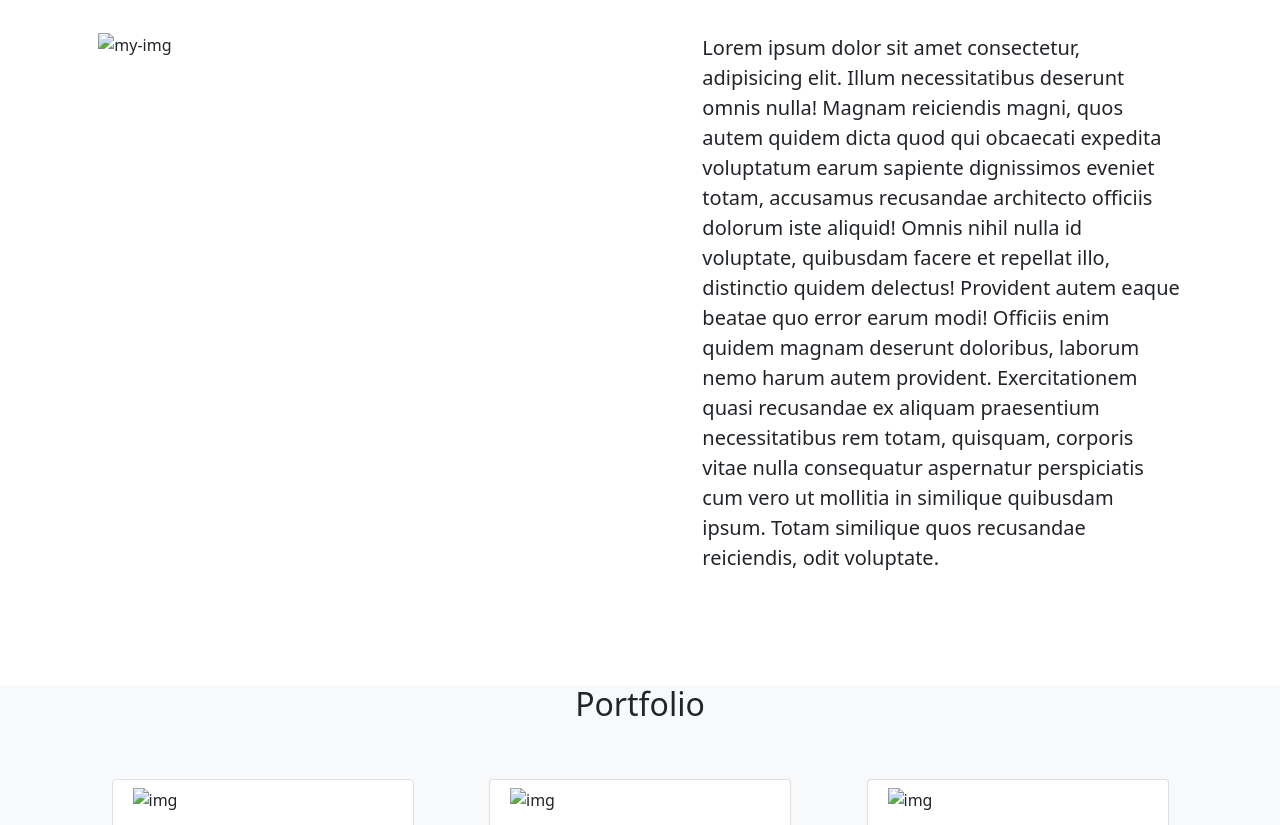
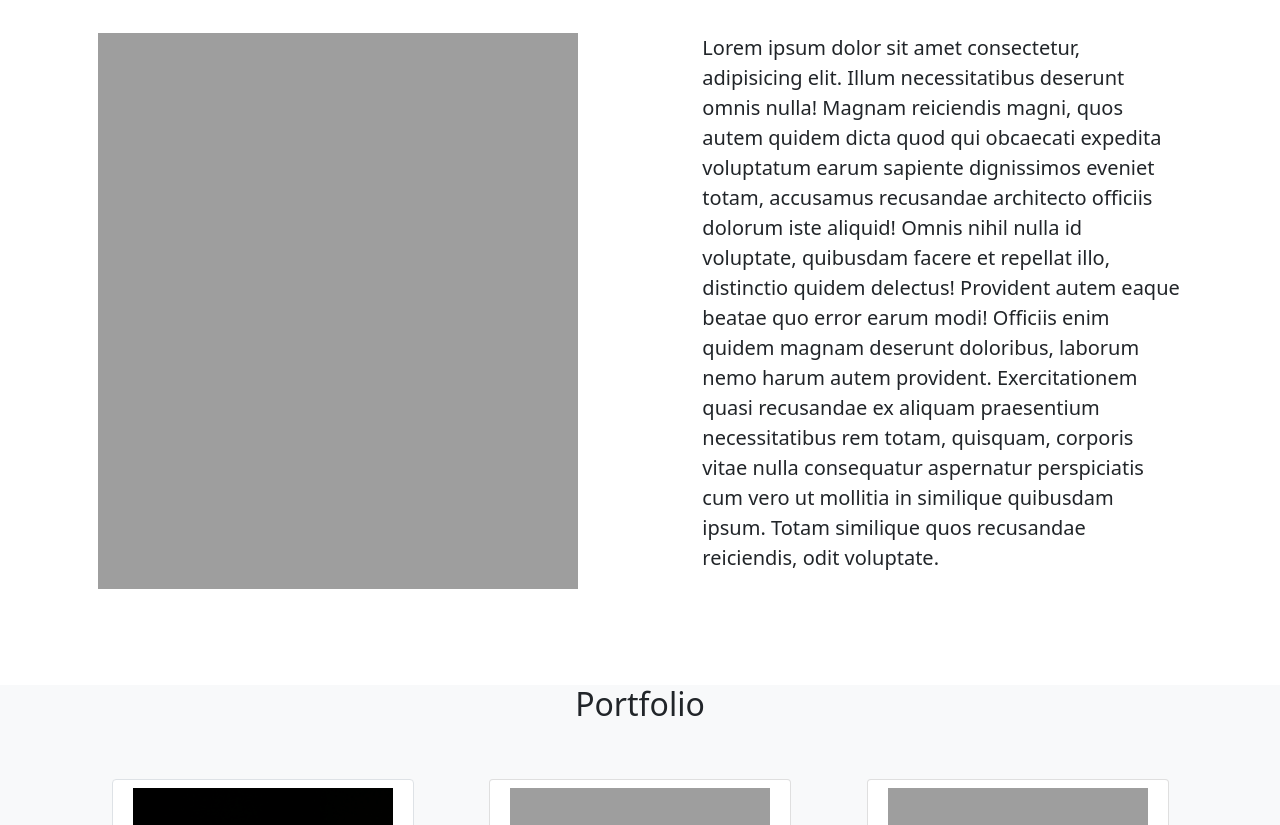
Before and after one commit to adarsh1511/bs-portfolio, a plain HTML site: page index.html in a window 1280 px wide. Shown: the part 395-1220 px from the top of the page. Drawn offline with nearby package versions, Linux system fonts and the light colour scheme; the site is published under a folder, as on GitHub Pages, so addresses that start at the root find nothing.

Commit message:
Updated images

```diff
--- a/index.html
+++ b/index.html
@@ -6,7 +6,7 @@
     <meta name="viewport" content="width=device-width, initial-scale=1.0">
     <link href="https://cdn.jsdelivr.net/npm/bootstrap@5.0.2/dist/css/bootstrap.min.css" rel="stylesheet"
         integrity="sha384-EVSTQN3/azprG1Anm3QDgpJLIm9Nao0Yz1ztcQTwFspd3yD65VohhpuuCOmLASjC" crossorigin="anonymous">
-    <title>Document</title>
+    <title>Portfolio</title>
 </head>
 
 <body>
@@ -42,7 +42,7 @@
     <section class="mt-5">
         <h2 class="text-center">About Me</h2>
         <div class="p-5 row justify-content-around">
-            <img width="500px" class="col-12 col-md-5" src="/samuel-raita-RiDxDgHg7pw-unsplash.jpg" alt="my-img">
+            <img width="500px" class="col-12 col-md-5" src="./samuel-raita-RiDxDgHg7pw-unsplash.jpg" alt="my-img">
             <p class="col-12 col-md-5 fs-5">Lorem ipsum dolor sit amet consectetur, adipisicing elit. Illum necessitatibus deserunt
                 omnis nulla!
                 Magnam reiciendis magni, quos autem quidem dicta quod qui obcaecati expedita voluptatum earum sapiente
@@ -59,7 +59,7 @@
         <h2 class="text-center">Portfolio</h2>
         <div class="row p-5 justify-content-evenly">
             <div class="card col-12 col-sm-6 col-md-4 col-lg-3 border">
-                <img class="p-2" src="/ales-nesetril-Im7lZjxeLhg-unsplash.jpg" alt="img">
+                <img class="p-2" src="./ales-nesetril-Im7lZjxeLhg-unsplash.jpg" alt="img">
                 <div class="p-2">
                     <h2>Project 1</h2>
                     <p>Lorem ipsum dolor sit amet consectetur adipisicing elit. Quod, quam.</p>
@@ -67,7 +67,7 @@
                 </div>
             </div>
             <div class="card col-12 col-sm-6 col-md-4 col-lg-3">
-                <img class="p-2" src="/luca-bravo-XJXWbfSo2f0-unsplash.jpg" alt="img">
+                <img class="p-2" src="./luca-bravo-XJXWbfSo2f0-unsplash.jpg" alt="img">
                 <div class="p-2">
                     <h2>Project 2</h2>
                     <p>Lorem ipsum dolor sit amet consectetur adipisicing elit. Quod, quam.</p>
@@ -75,7 +75,7 @@
                 </div>
             </div>
             <div class="card col-12 col-sm-6 col-md-4 col-lg-3">
-                <img class="p-2" src="/alexandre-debieve-FO7JIlwjOtU-unsplash.jpg" alt="img">
+                <img class="p-2" src="./alexandre-debieve-FO7JIlwjOtU-unsplash.jpg" alt="img">
                 <div class="p-2">
                     <h2>Project 3</h2>
                     <p>Lorem ipsum dolor sit amet consectetur adipisicing elit. Quod, quam.</p>
```
